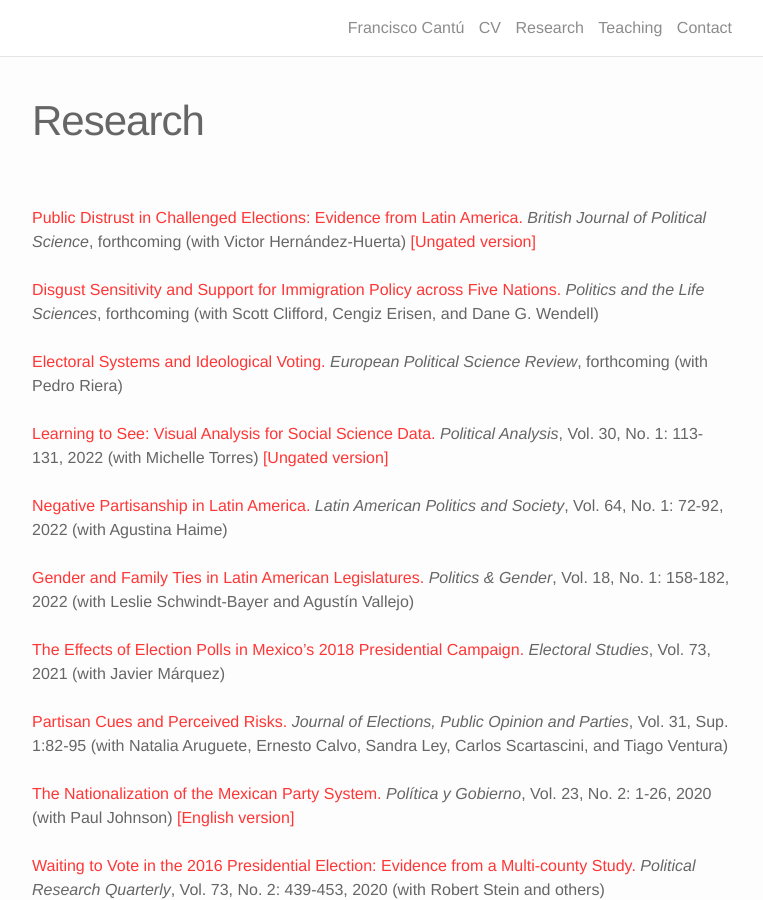
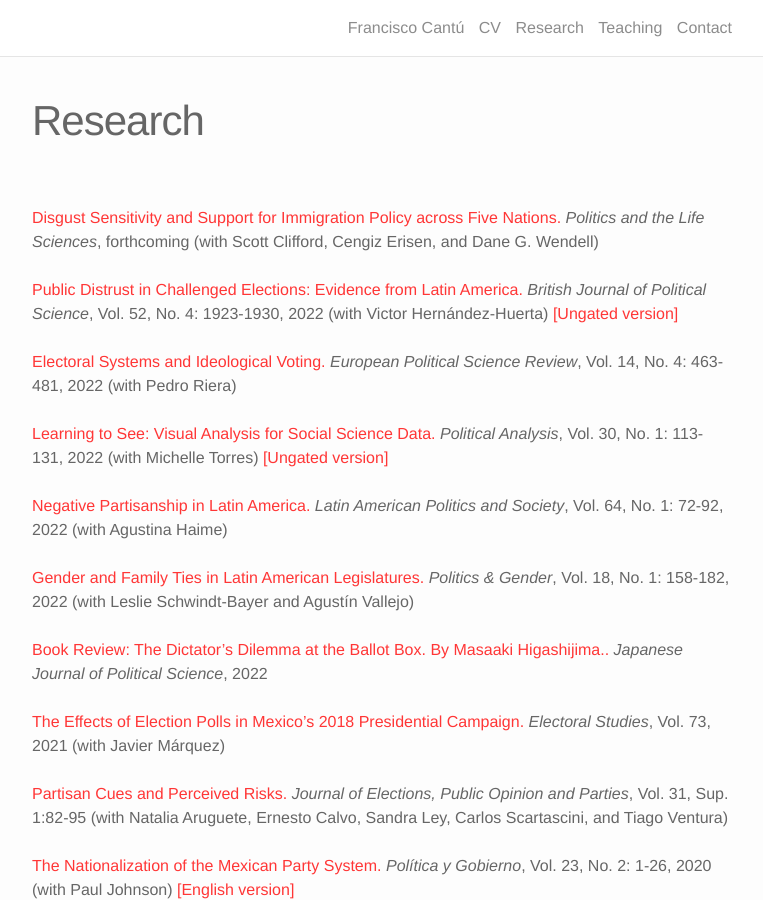
Before and after one commit to franciscocantu/franciscocantu.github.io, a Jekyll site: the page built from research.md, in a window 1280 px wide and 900 px high. Shown: the whole window, without its empty margins (258-1021 px from the left). Built offline with Jekyll 4.4.1, drawn with Linux system fonts in a browser that asks for light colours; nearby versions of some CDN libraries.

Commit message:
Update research.md

```diff
--- a/research.md
+++ b/research.md
@@ -5,12 +5,12 @@ permalink: /research/
 order: 3
 ---
 <br>
-<a href="https://doi.org/10.1017/S0007123421000399">Public Distrust in Challenged Elections: Evidence from Latin America.</a> <i>British Journal of Political Science</i>,
-forthcoming (with Victor Hernández-Huerta) <a href="/Papers/Public_distrust_BJPS.pdf">[Ungated version]</a><br>
-<br>
 <a href="https://doi.org/10.1017/pls.2022.6">Disgust Sensitivity and Support for Immigration Policy across Five Nations.</a> <i>Politics and the Life Sciences</i>, forthcoming (with Scott Clifford, Cengiz Erisen, and Dane G. Wendell)<br>
 <br>
-<a href="https://doi.org/10.1017/S1755773922000248">Electoral Systems and Ideological Voting.</a> <i>European Political Science Review</i>, forthcoming (with Pedro Riera)<br>
+<a href="https://doi.org/10.1017/S0007123421000399">Public Distrust in Challenged Elections: Evidence from Latin America.</a> <i>British Journal of Political Science</i>,
+Vol. 52, No. 4: 1923-1930, 2022 (with Victor Hernández-Huerta) <a href="/Papers/Public_distrust_BJPS.pdf">[Ungated version]</a><br>
+<br>
+<a href="https://doi.org/10.1017/S1755773922000248">Electoral Systems and Ideological Voting.</a> <i>European Political Science Review</i>, Vol. 14, No. 4: 463-481, 2022 (with Pedro Riera)<br>
 <br>
 <a href="https://doi.org/10.1017/pan.2021.9">Learning to See: Visual Analysis for Social Science Data.</a> <i>Political Analysis</i>,
 Vol. 30, No. 1: 113-131, 2022 (with Michelle Torres) <a href="/Papers/LearningToSee_Final.pdf">[Ungated version]</a><br>
@@ -20,6 +20,8 @@ Vol. 64, No. 1: 72-92, 2022 (with Agustina Haime)<br>
 <br>
 <a href="https://doi.org/10.1017/S1743923X20000288">Gender and Family Ties in Latin American Legislatures.</a> <i>Politics & Gender</i>,
 Vol. 18, No. 1: 158-182, 2022 (with Leslie Schwindt-Bayer and Agustín Vallejo)<br>
+<br>
+<a href="https://doi.org/10.1017/S1468109922000342">Book Review: The Dictator’s Dilemma at the Ballot Box. By Masaaki Higashijima..</a> <i>Japanese Journal of Political Science</i>, 2022 <br>
 <br>
 <a href="https://doi.org/10.1016/j.electstud.2021.102379">The Effects of Election Polls in Mexico's 2018 Presidential Campaign.</a> <i>Electoral Studies</i>,
 Vol. 73, 2021 (with Javier Márquez)<br>
```
